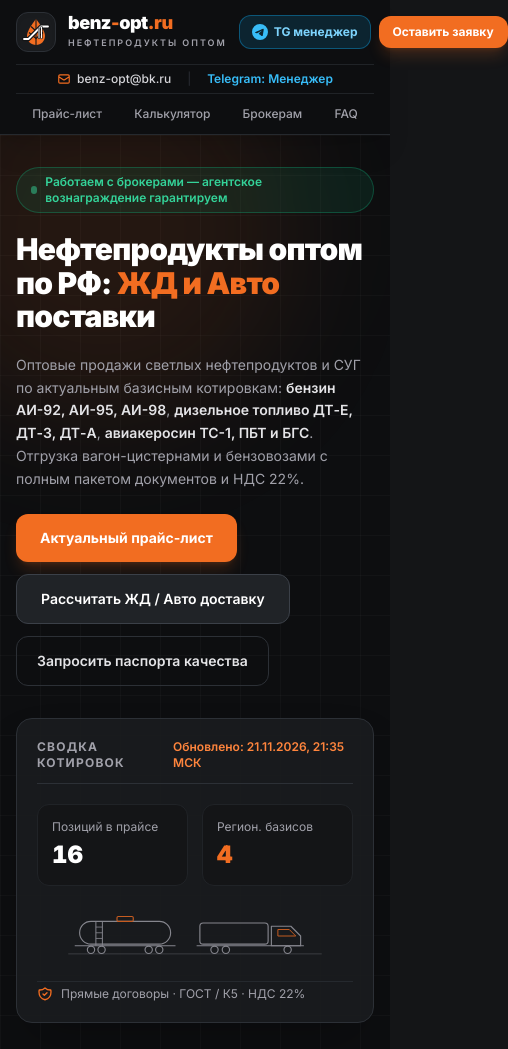
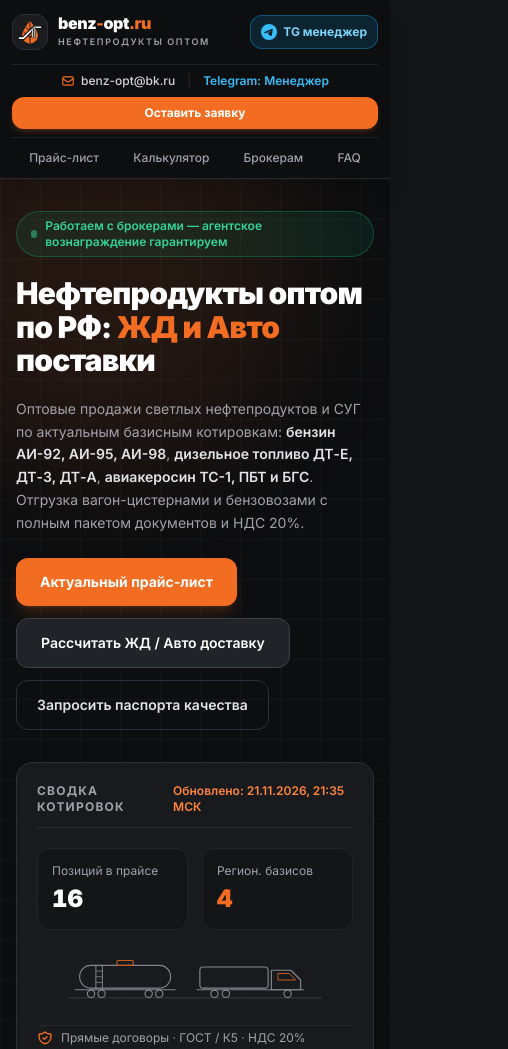
Before and after one commit to MFF-fund/benz-opt-site, a plain HTML site: page index.html in a window 390 px wide. Shown: the top 1049 px of the page, 508 px wide, since content can reach past the window. Drawn offline with nearby package versions, Linux system fonts and the light colour scheme.

Commit message:
index.html

```diff
--- a/index.html
+++ b/index.html
@@ -145,13 +145,13 @@
 
   <!-- ==================== HEADER ==================== -->
   <header class="sticky top-0 z-40 bg-carbon-950/95 backdrop-blur-md border-b border-carbon-700/80 shadow-xl">
-    <div class="max-w-7xl mx-auto px-4 sm:px-6 lg:px-8">
-      <div class="flex items-center justify-between h-16 sm:h-20 gap-3">
+    <div class="max-w-[1440px] mx-auto px-3 sm:px-6 lg:px-8">
+      <div class="flex items-center justify-between h-16 sm:h-20 gap-2 sm:gap-3">
 
         <!-- Brand Logo -->
-        <a href="#" class="flex items-center gap-3 group shrink-0" aria-label="benz-opt.ru — На главную">
-          <div class="w-10 h-10 sm:w-11 sm:h-11 rounded-xl bg-carbon-850 border border-carbon-700 flex items-center justify-center group-hover:border-brand-500/60 transition shadow-inner">
-            <svg class="w-8 h-8" viewBox="0 0 64 64" fill="none" xmlns="http://www.w3.org/2000/svg" aria-hidden="true">
+        <a href="#" class="flex items-center gap-2.5 sm:gap-3 group shrink-0" aria-label="benz-opt.ru — На главную">
+          <div class="w-9 h-9 sm:w-11 sm:h-11 rounded-xl bg-carbon-850 border border-carbon-700 flex items-center justify-center group-hover:border-brand-500/60 transition shadow-inner">
+            <svg class="w-7 h-7 sm:w-8 sm:h-8" viewBox="0 0 64 64" fill="none" xmlns="http://www.w3.org/2000/svg" aria-hidden="true">
               <path d="M32 6C32 6 14 27.5 14 40C14 50 22.059 58 32 58C41.941 58 50 50 50 40C50 27.5 32 6 32 6Z" fill="#F26D21"/>
               <path d="M32 6V58" stroke="#141517" stroke-width="2.2"/>
               <path d="M18 33L32 45L46 33" stroke="#141517" stroke-width="2.2"/>
@@ -163,10 +163,10 @@
             </svg>
           </div>
           <div class="flex flex-col">
-            <div class="font-black tracking-tight text-lg sm:text-2xl leading-none">
+            <div class="font-black tracking-tight text-base sm:text-2xl leading-none">
               <span class="text-white">benz</span><span class="text-brand-500">-</span><span class="text-white">opt</span><span class="text-brand-500">.ru</span>
             </div>
-            <div class="text-[9px] sm:text-[10px] text-zinc-400 font-semibold tracking-[0.22em] uppercase mt-1">
+            <div class="text-[9px] sm:text-[10px] text-zinc-400 font-semibold tracking-[0.18em] sm:tracking-[0.22em] uppercase mt-1">
               Нефтепродукты оптом
             </div>
           </div>
@@ -199,7 +199,7 @@
             href="https://t.me/samNeft"
             target="_blank"
             rel="noopener noreferrer"
-            class="inline-flex items-center gap-1.5 px-3 py-2 sm:py-2.5 rounded-xl bg-sky-500/15 hover:bg-sky-500/25 text-sky-300 hover:text-white border border-sky-500/40 text-xs font-bold transition shrink-0"
+            class="inline-flex items-center gap-1.5 px-2.5 sm:px-3 py-2 sm:py-2.5 rounded-xl bg-sky-500/15 hover:bg-sky-500/25 text-sky-300 hover:text-white border border-sky-500/40 text-xs font-bold transition shrink-0"
             title="Написать менеджеру в Telegram"
           >
             <svg class="w-4 h-4 text-sky-400 shrink-0" viewBox="0 0 24 24" fill="currentColor" aria-hidden="true">
@@ -209,18 +209,20 @@
             <span class="sm:hidden">TG менеджер</span>
           </a>
 
+          <!-- Desktop Quote Button -->
           <button
             type="button"
             onclick="openQuoteModal('Запрос актуального КП и паспортов качества')"
-            class="inline-flex items-center gap-1.5 px-3.5 sm:px-4 py-2 sm:py-2.5 rounded-xl bg-brand-500 hover:bg-brand-400 active:bg-brand-600 text-white text-xs sm:text-sm font-bold shadow-lg shadow-brand-500/20 transition cursor-pointer shrink-0"
+            class="hidden sm:inline-flex items-center gap-1.5 px-4 py-2.5 rounded-xl bg-brand-500 hover:bg-brand-400 active:bg-brand-600 text-white text-sm font-bold shadow-lg shadow-brand-500/20 transition cursor-pointer shrink-0"
           >
             <span>Оставить заявку</span>
           </button>
         </div>
       </div>
 
-      <!-- Mobile Contact Strip -->
-      <div class="flex md:hidden items-center justify-center gap-4 border-t border-carbon-800 py-1.5 text-xs">
+      <!-- Mobile Contact Strip + Quote Button Below TG Manager -->
+      <div class="flex md:hidden flex-col gap-2 border-t border-carbon-800 py-2 text-xs">
+        <div class="flex items-center justify-center gap-3">
           <a href="mailto:benz-opt@bk.ru" class="inline-flex items-center gap-1.5 text-zinc-300 hover:text-brand-400 font-medium">
             <svg class="w-3.5 h-3.5 text-brand-500" fill="none" viewBox="0 0 24 24" stroke="currentColor" stroke-width="2">
               <path stroke-linecap="round" stroke-linejoin="round" d="M3 8l7.89 5.26a2 2 0 002.22 0L21 8M5 19h14a2 2 0 002-2V7a2 2 0 00-2-2H5a2 2 0 00-2 2v10a2 2 0 002 2z" />
@@ -232,6 +234,14 @@
             <span>Telegram: Менеджер</span>
           </a>
         </div>
+        <button
+          type="button"
+          onclick="openQuoteModal('Запрос актуального КП и паспортов качества')"
+          class="w-full py-2 px-3 rounded-xl bg-brand-500 hover:bg-brand-400 active:bg-brand-600 text-white text-xs font-bold shadow-md shadow-brand-500/20 transition cursor-pointer"
+        >
+          Оставить заявку
+        </button>
+      </div>
 
       <!-- Mobile Navigation Row -->
       <div class="flex lg:hidden items-center justify-around border-t border-carbon-800 py-2 text-xs font-medium text-zinc-400">
@@ -266,7 +276,7 @@
             <strong class="text-zinc-200 font-semibold">бензин АИ-92, АИ-95, АИ-98</strong>,
             <strong class="text-zinc-200 font-semibold">дизельное топливо ДТ-Е, ДТ-З, ДТ-А</strong>,
             <strong class="text-zinc-200 font-semibold">авиакеросин ТС-1, ПБТ и БГС</strong>.
-            Отгрузка вагон-цистернами и бензовозами с полным пакетом документов и НДС 22%.
+            Отгрузка вагон-цистернами и бензовозами с полным пакетом документов и НДС 20%.
           </p>
 
           <!-- CTA Buttons -->
@@ -331,7 +341,7 @@
             <svg class="w-4 h-4 text-brand-500 shrink-0" fill="none" viewBox="0 0 24 24" stroke="currentColor" stroke-width="2">
               <path stroke-linecap="round" stroke-linejoin="round" d="M9 12l2 2 4-4m5.618-4.016A11.955 11.955 0 0112 2.944a11.955 11.955 0 01-8.618 3.04A12.02 12.02 0 003 9c0 5.591 3.824 10.29 9 11.622 5.176-1.332 9-6.03 9-11.622 0-1.042-.133-2.052-.382-3.016z" />
             </svg>
-            <span>Прямые договоры · ГОСТ / К5 · НДС 22%</span>
+            <span>Прямые договоры · ГОСТ / К5 · НДС 20%</span>
           </div>
         </div>
       </div>
@@ -787,7 +797,7 @@
               rel="noopener noreferrer"
               class="w-full py-3 px-6 rounded-xl bg-sky-500/15 hover:bg-sky-500/25 text-sky-300 border border-sky-500/40 font-bold text-sm text-center transition"
             >
-              Написать менеджеру в Telegram
+              Написать менеджеру Александру в Telegram
             </a>
             <p class="text-xs text-zinc-500 text-center">
               Почта для заявок и реквизитов: <a href="mailto:benz-opt@bk.ru" class="text-zinc-300 hover:text-brand-400 underline">benz-opt@bk.ru</a>
@@ -888,7 +898,7 @@
             <svg class="w-4 h-4" viewBox="0 0 24 24" fill="currentColor" aria-hidden="true">
               <path d="M11.944 0A12 12 0 0 0 0 12a12 12 0 0 0 12 12 12 12 0 0 0 12-12A12 12 0 0 0 12 0a12 12 0 0 0-.056 0zm4.962 7.224c.1-.002.321.023.465.14a.506.506 0 0 1 .171.325c.016.093.036.306.02.472-.18 1.898-.962 6.502-1.36 8.627-.168.9-.499 1.201-.82 1.23-.696.065-1.225-.46-1.9-.902-1.056-.693-1.653-1.124-2.678-1.8-1.185-.78-.417-1.21.258-1.91.177-.184 3.247-2.977 3.307-3.23.007-.032.014-.15-.056-.212s-.174-.041-.249-.024c-.106.024-1.793 1.14-5.061 3.345-.48.33-.913.49-1.302.48-.428-.008-1.252-.241-1.865-.44-.752-.245-1.349-.374-1.297-.789.027-.216.325-.437.893-.663 3.498-1.524 5.83-2.529 6.998-3.014 3.332-1.386 4.025-1.627 4.476-1.635z"/>
             </svg>
-            <span>Telegram: Менеджер (@samNeft)</span>
+            <span>Telegram: Менеджер Александр (@samNeft)</span>
           </a>
         </div>
       </div>
```
Lines whose indentation alone changed are shown as unchanged.
